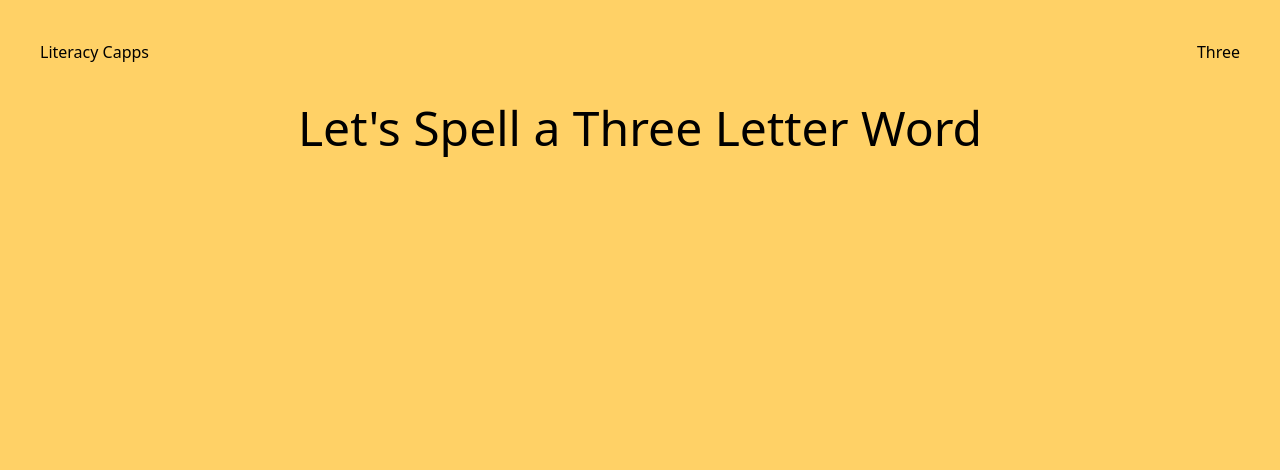
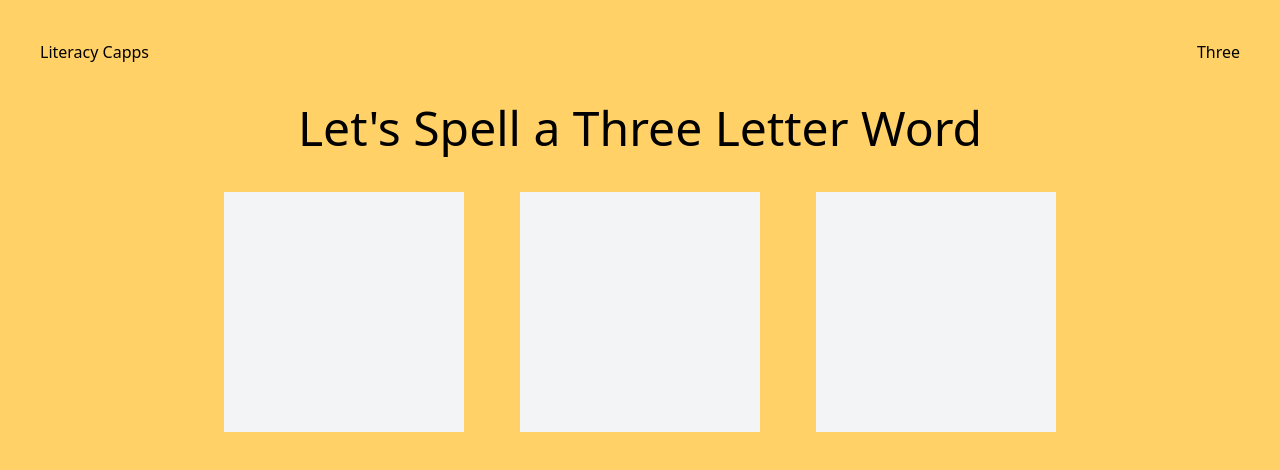
Before and after one commit to ghpaterson/literacy-capps, a Next.js app: page /three in a window 1280 px wide. Shown: the top 470 px of the page. Built offline with nearby package versions, Linux system fonts and the light colour scheme.

Commit message:
created boxes and generated function to randomly assign letter to first box and middle box

```diff
--- a/app/three/page.js
+++ b/app/three/page.js
@@ -1,7 +1,69 @@
+"use client";
+
+import { useState } from "react";
+
 export default function Three() {
-    return (
+  const [vowel, setVowel] = useState(null);
+  const vowels = ["a", "e", "i", "o", "u"];
+
+  const [firstLetter, setFirstLetter] = useState(null);
+  const firstBox = [
+    "b",
+    "c",
+    "d",
+    "f",
+    "g",
+    "h",
+    "j",
+    "k",
+    "l",
+    "m",
+    "n",
+    "p",
+    "r",
+    "s",
+    "t",
+    "v",
+    "w",
+    "y",
+    "z",
+  ];
+
+  const handleVowelClick = () => {
+    const newVowel = vowels[Math.floor(Math.random() * vowels.length)];
+    setVowel(newVowel);
+  };
+
+  const handleFirstBoxClick = () => {
+    const newFirstLetter =
+      firstBox[Math.floor(Math.random() * firstBox.length)];
+    setFirstLetter(newFirstLetter);
+  };
+
+  return (
+    <>
+      <main>
         <div className="flex justify-center">
-            <h1 className="text-2xl lg:text-5xl">Let's Spell a Three Letter Word</h1>
+          <h1 className="text-2xl lg:text-5xl">
+            Let's Spell a Three Letter Word
+          </h1>
         </div>
-    )
+        <div className="flex justify-center gap-14 my-10">
+          <div
+            className=" flex justify-center items-center h-60 w-60 bg-gray-100 text-gray-900 text-6xl"
+            onClick={handleFirstBoxClick}
+          >
+            {firstLetter}
+          </div>
+          <div
+            className=" flex justify-center items-center h-60 w-60 bg-gray-100 text-red-500 text-6xl"
+            onClick={handleVowelClick}
+          >
+            {vowel}
+          </div>
+          <div className="h-60 w-60 bg-gray-100"></div>
+        </div>
+      </main>
+    </>
+  );
 }
```
